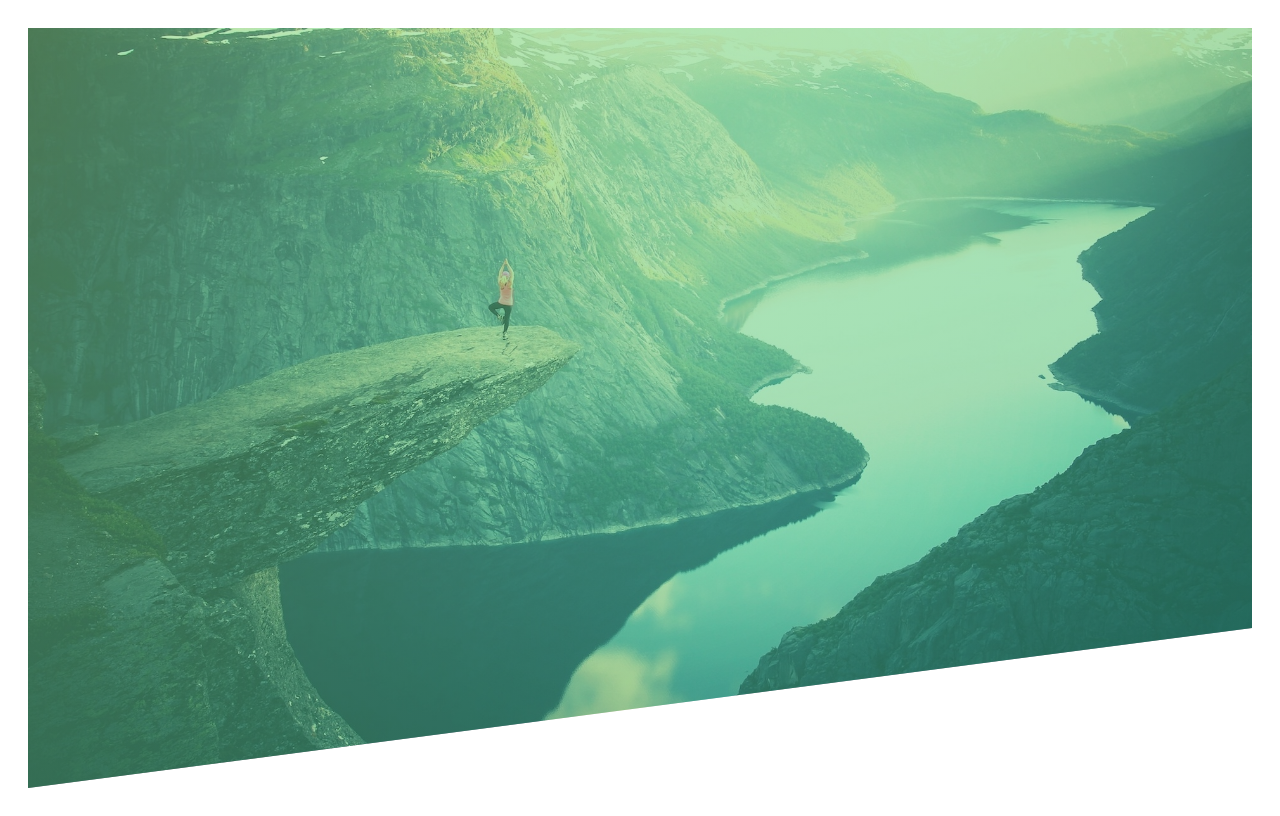
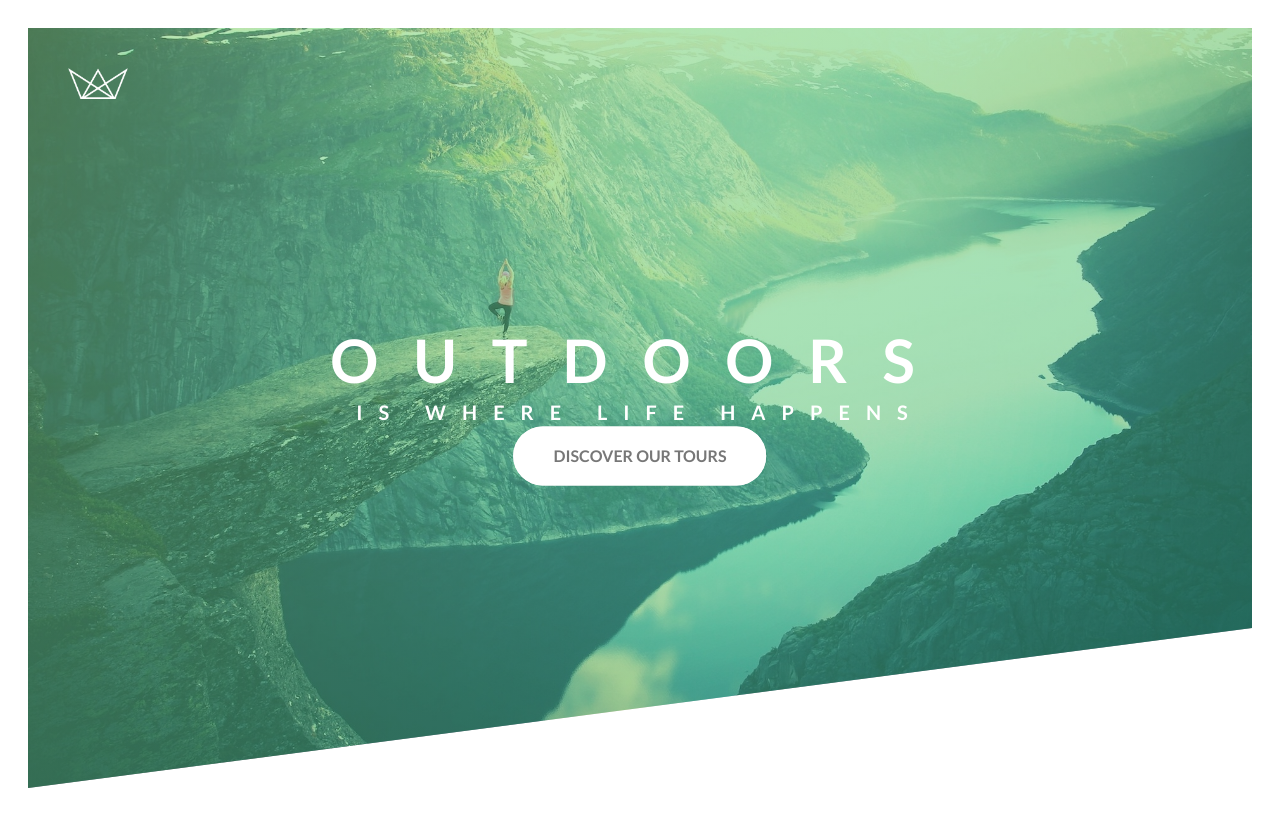
Before and after one commit to aliehyaie/next-natours, a Next.js app: page / in a window 1280 px wide. Built offline with nearby package versions, Linux system fonts and the light colour scheme.

Commit message:
finished header part

```diff
--- /dev/null
+++ b/src/components/Button/Button.tsx
@@ -0,0 +1,35 @@
+import React, {PropsWithChildren} from 'react';
+
+const Button: React.FC<PropsWithChildren> = ({children}) => {
+    return (
+        <button className='bg-white text-text py-4
+         rounded-full
+         transition-all
+         relative
+        hover:shadow-button-hover
+        active:shadow-button-active
+        before:content-[""]
+        before: transition-all
+        before:duration-300
+        before:inline-block
+        before:h-full
+        before:w-full
+        before:rounded-full
+        before:bg-white
+        before:absolute
+        before:top-0
+        before:left-0
+        before:-z-10
+        before::bg-white
+        hover:before:opacity-0
+        hover:before:scale-x-[1.4]
+        hover:before:scale-y-[1.6]
+
+
+        px-10 inline-block hover:-translate-y-1 active:-translate-y-px'>
+            {children}
+        </button>
+    );
+};
+
+export default Button;
--- a/src/components/Header/Header.tsx
+++ b/src/components/Header/Header.tsx
@@ -1,12 +1,27 @@
 import React from 'react';
+import Image from "next/image";
+import Button from "@/components/Button/Button";
 
 const Header = () => {
     return (
-        <header className='h-[95vh] text-mediumGreen font-bold
+        <header className='h-[95vh] font-bold
          bg-top
          bg-hero bg-cover
          main-clip
+         relative
          '>
+            <div className='absolute top-[40px] left-[40px]'>
+                <Image src='/img/logo-white.png' width={60} height={35} alt='Logo'/>
+            </div>
+            <div className='absolute top-1/2 left-1/2 -translate-x-1/2 -translate-y-1/2 text-center'>
+                <h1 className='text-white uppercase flex flex-col gap-2'>
+                    <span className='text-6xl tracking-[35px] animate-moveLeft'>Outdoors</span>
+                    <span className='text-xl tracking-[16px] animate-moveRight'>is where life happens</span>
+                   </h1>
+                <Button>
+                    DISCOVER OUR TOURS
+                </Button>
+            </div>
         </header>
     );
 };
--- a/src/pages/_document.tsx
+++ b/src/pages/_document.tsx
@@ -4,7 +4,7 @@ export default function Document() {
   return (
     <Html lang="en">
       <Head />
-      <body className='font-normal text-base leading-[1.7] p-7'>
+      <body className='font-normal text-text text-base leading-[1.7] p-7'>
         <Main />
         <NextScript />
       </body>
--- a/tailwind.config.js
+++ b/tailwind.config.js
@@ -1,4 +1,5 @@
 /** @type {import('tailwindcss').Config} */
+const {translate} = require("autoprefixer/lib/hacks/grid-utils");
 module.exports = {
     important: true,
     content: [
@@ -8,18 +9,58 @@ module.exports = {
     ],
     theme: {
         colors: {
-            'lightGreen': '#7ed56f',
-            'mediumGreen': '#55c57a',
-            'darkGreen': '#28b485',
-            'text': '#777'
+            white: '#fff',
+            lightGreen: '#7ed56f',
+            mediumGreen: '#55c57a',
+            darkGreen: '#28b485',
+            text: '#777'
         },
         extend: {
+            content: {
+                'empty': ''
+            },
             backgroundImage: {
                 'gradient-radial': 'radial-gradient(var(--tw-gradient-stops))',
                 'gradient-conic':
                     'conic-gradient(from 180deg at 50% 50%, var(--tw-gradient-stops))',
                 'hero': "linear-gradient(to right bottom, #7ed56f80 , #28b48580), url('/img/hero.jpg')"
             },
+            keyframes: {
+                'moveInLeft': {
+                    '0%': {
+                        opacity: 0,
+                        transform: "translateX(-100px)"
+                    },
+                    '80%': {
+                        transform: "translateX(10px)"
+                    },
+                    '100%': {
+                        opacity: 1,
+                        transform: "translateX(0)"
+                    }
+                },
+                'moveInRight': {
+                    '0%': {
+                        opacity: 0,
+                        transform: "translateX(100px)"
+                    },
+                    '80%': {
+                        transform: "translateX(-10px)"
+                    },
+                    '100%': {
+                        opacity: 1,
+                        transform: "translateX(0)"
+                    }
+                },
+            },
+            animation: {
+                'moveLeft': 'moveInLeft 1s ease-out',
+                'moveRight': 'moveInRight 1s ease-out',
+            },
+            boxShadow: {
+                'button-hover': '0 10px 20px rgba(0,0,0,.2)',
+                'button-active': '0 5px 10px rgba(0,0,0,.2)'
+            }
         },
     },
     plugins: [],
```
Also changed, not shown: src/styles/globals.scss (line endings or trailing spaces).
